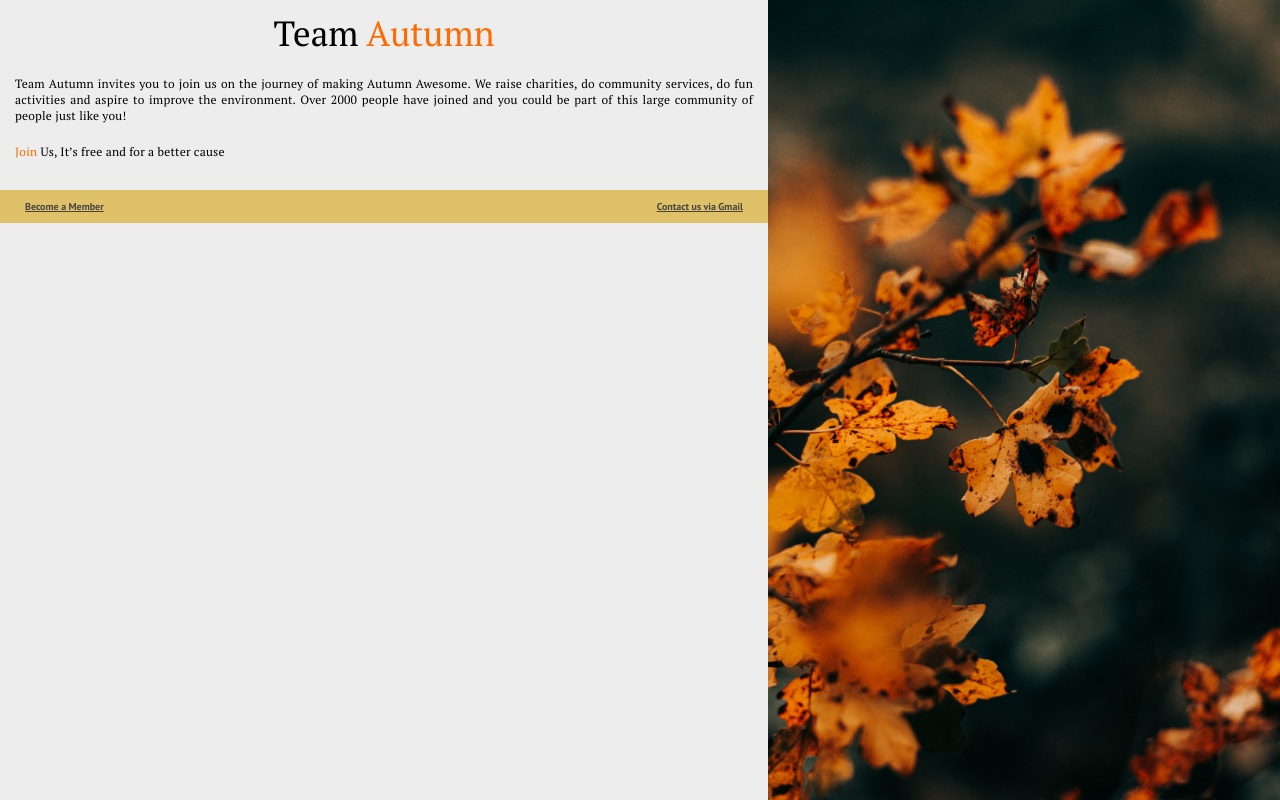
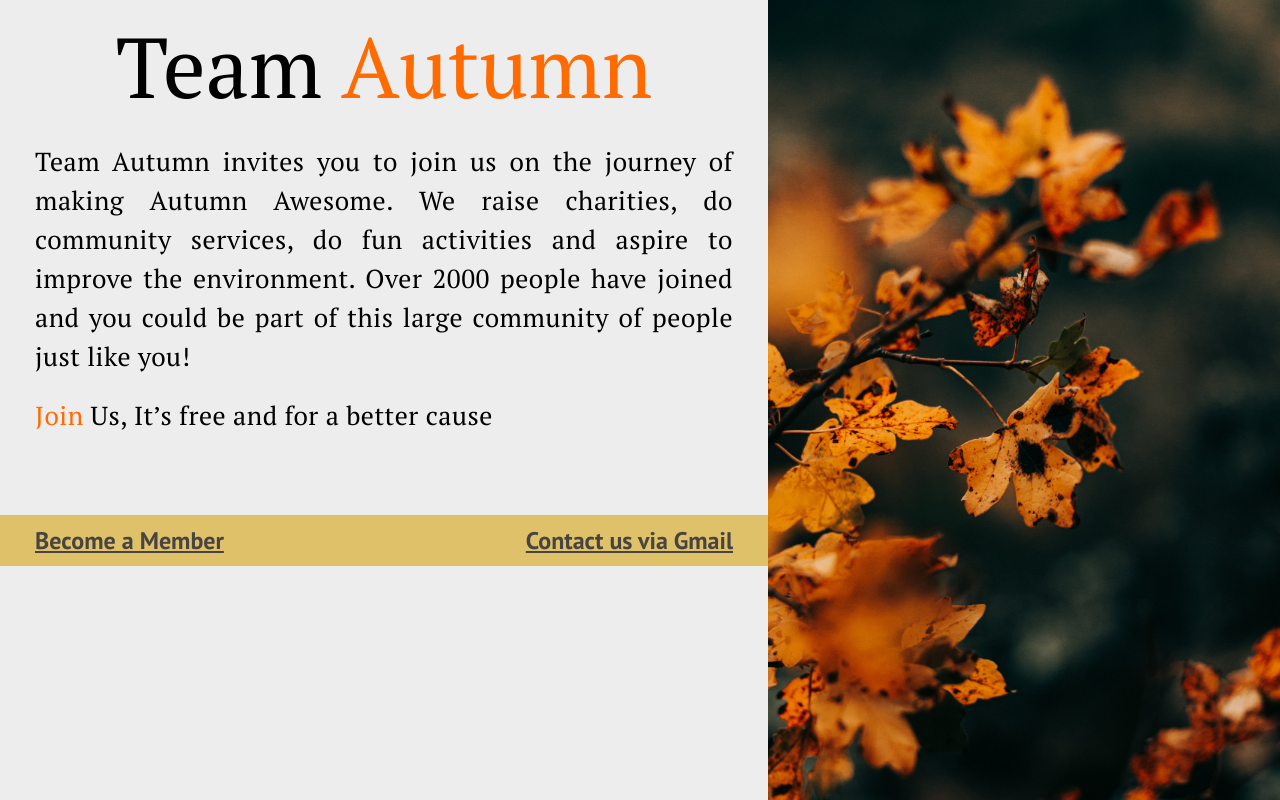
Before and after one commit to byPriyanshu/Team-Autumn-Site, a plain HTML site: page index.html in a window 1280 px wide. Drawn offline with Linux system fonts and the light colour scheme.

Commit message:
Fixed font problem in default media query

```diff
--- a/style.css
+++ b/style.css
@@ -69,27 +69,28 @@ section.hero{
     align-items: center;
 }
 h2{
-    font-size: 3.5rem;
+    font-size: 8.5rem;
     text-align: center;
     padding: 10px 15px;
 }
 p{
-    font-size: 1.2rem;
-    letter-spacing: 0.02rem;
+    font-size: 2.6rem;
+    letter-spacing: 0.02em;
     text-align: justify;
-    line-height: 1.6rem;
-    padding: 10px 15px;
+    line-height: 1.5em;
+    padding: 10px 35px;
 }
 .links{
-    margin-top: 20px;
+    margin-top: 70px;
     justify-content: space-between;
-    padding: 10px 25px;
+    padding: 10px 35px;
 }
 .links li{
     list-style-type: none;
 }
 .links li a{
     color: #484442;
+    font-size: 2.4rem;
 }
 
 /******************* Right Side ********************/
```
